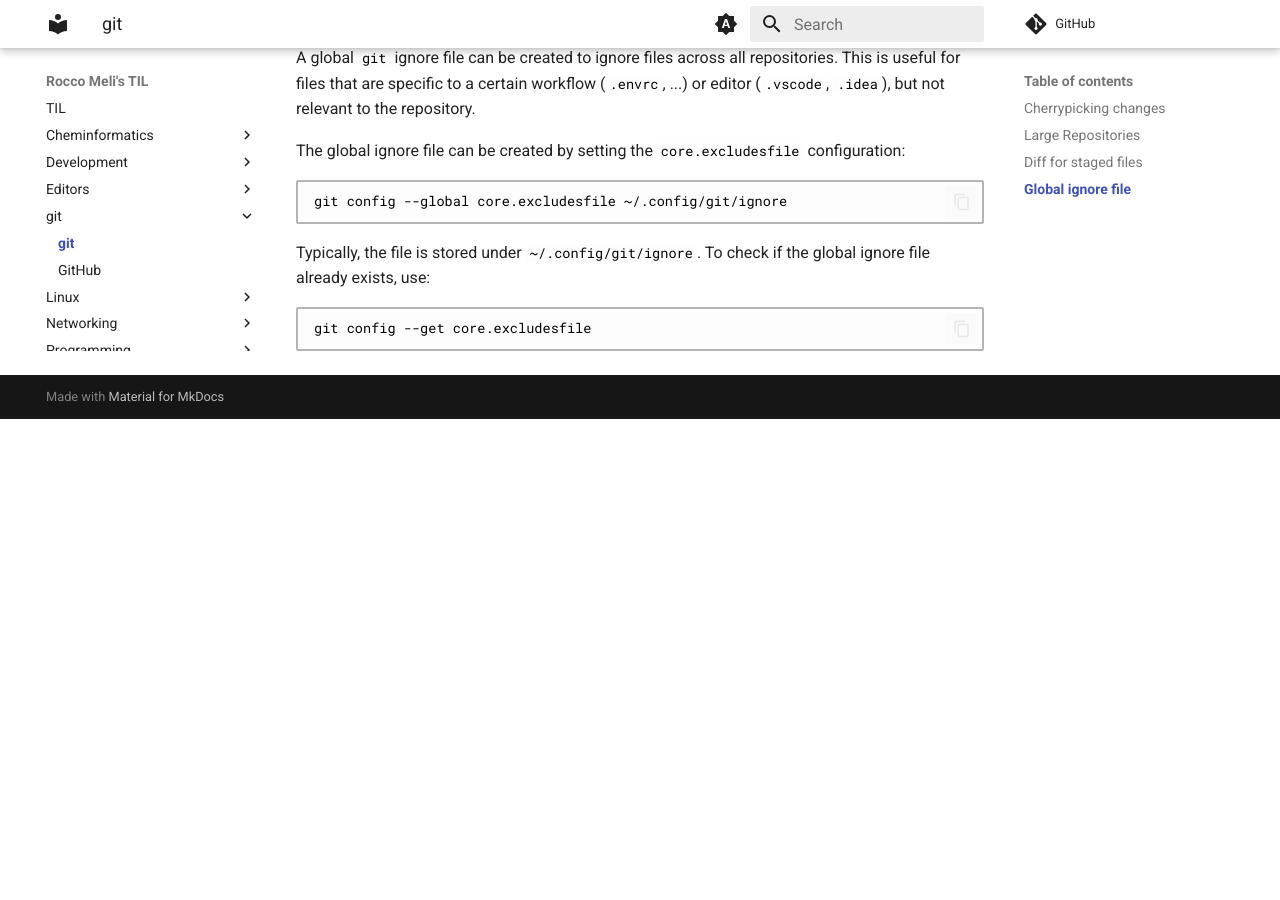
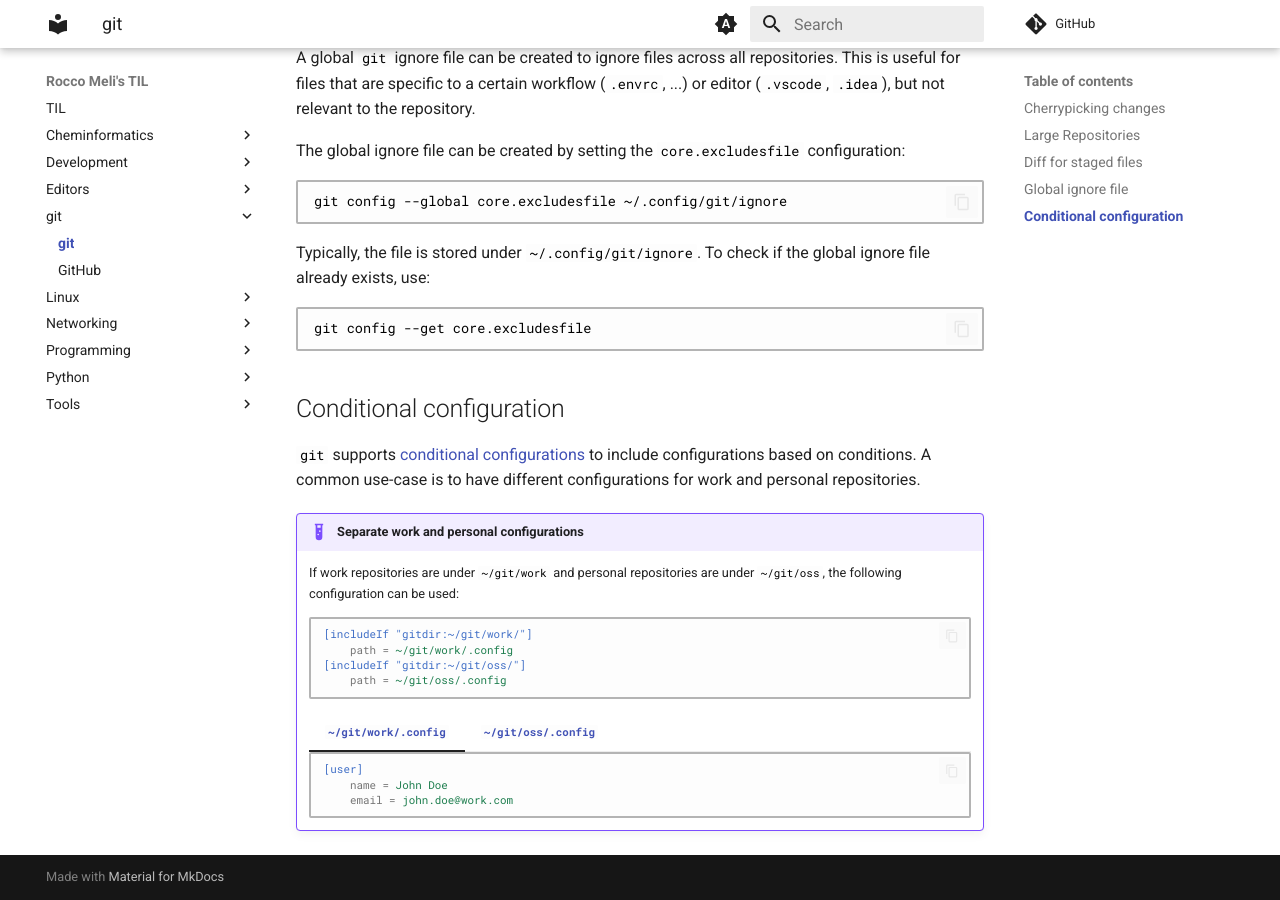
Before and after one commit to RMeli/TIL, an MkDocs documentation site: the page built from docs/git/git.md, in a window 1280 px wide and 900 px high, scrolled down 864 px. Built offline with MkDocs 1.6.1 and Material for MkDocs 9.7.7, drawn with Linux system fonts in a browser that asks for light colours; comment, search, counter and statistics services are not loaded; before the commit the page ends 1283 px from its top, so only the background shows below that.

Commit message:
conditional git config

````diff
--- a/docs/git/git.md
+++ b/docs/git/git.md
@@ -46,4 +46,38 @@ Typically, the file is stored under `~/.config/git/ignore`. To check if the glob
 git config --get core.excludesfile
 ```
 
+## Conditional configuration
+
+`git` supports [conditional configurations] to include configurations based on conditions.
+A common use-case is to have different configurations for work and personal repositories.
+
+
+!!! example "Separate work and personal configurations"
+
+    If work repositories are under `~/git/work` and personal repositories are under `~/git/oss`,
+    the following configuration can be used:
+
+    ```ini
+    [includeIf "gitdir:~/git/work/"]
+        path = ~/git/work/.config
+    [includeIf "gitdir:~/git/oss/"]
+        path = ~/git/oss/.config
+    ```
+    === "`~/git/work/.config`"
+
+        ```ini
+        [user]
+            name = John Doe
+            email = john.doe@work.com
+        ```
+
+    === "`~/git/oss/.config`"
+
+        ```ini
+        [user]
+            name = John Doe
+            email = john.doe@oss.org
+        ```
+
+[conditional configurations]: https://git-scm.com/docs/git-config#_conditional_includes
 [`feature.manyFiles`]: https://www.git-scm.com/docs/git-config/2.25.2#Documentation/git-config.txt-featuremanyFiles
````
